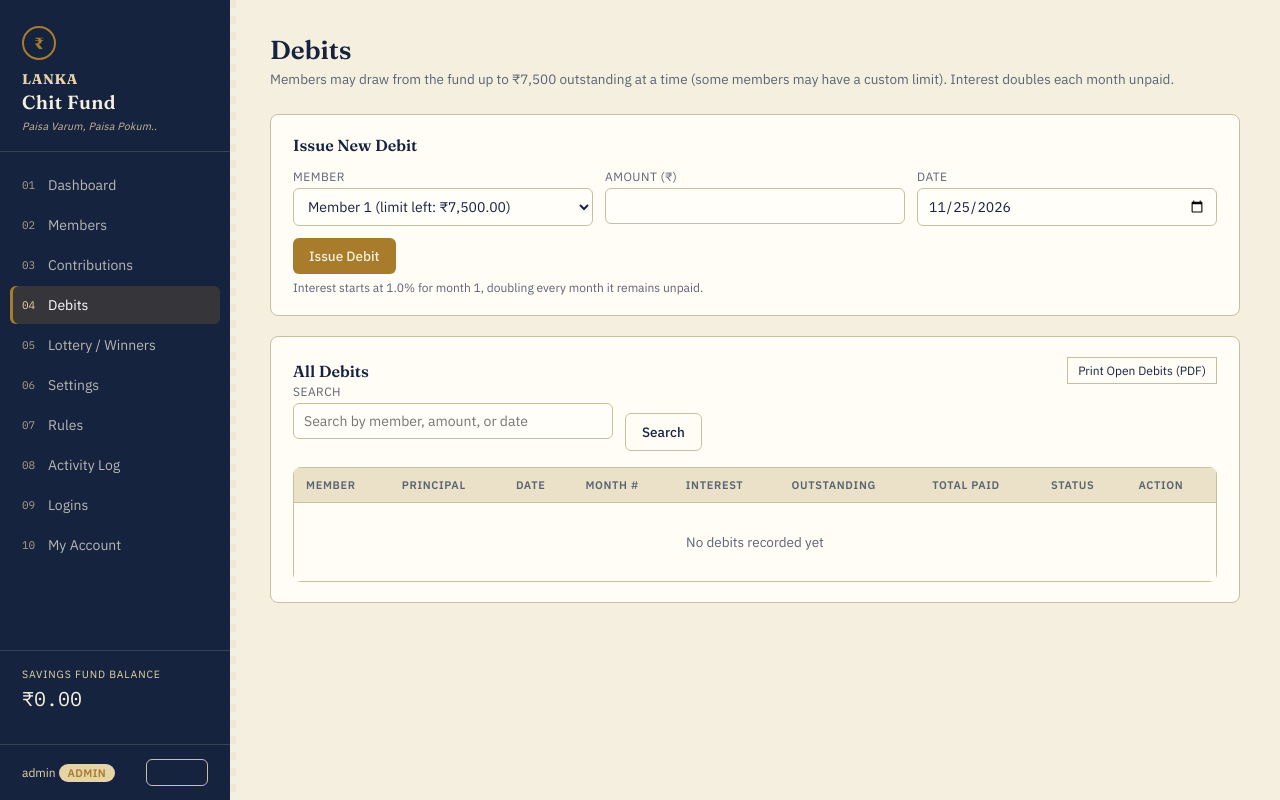
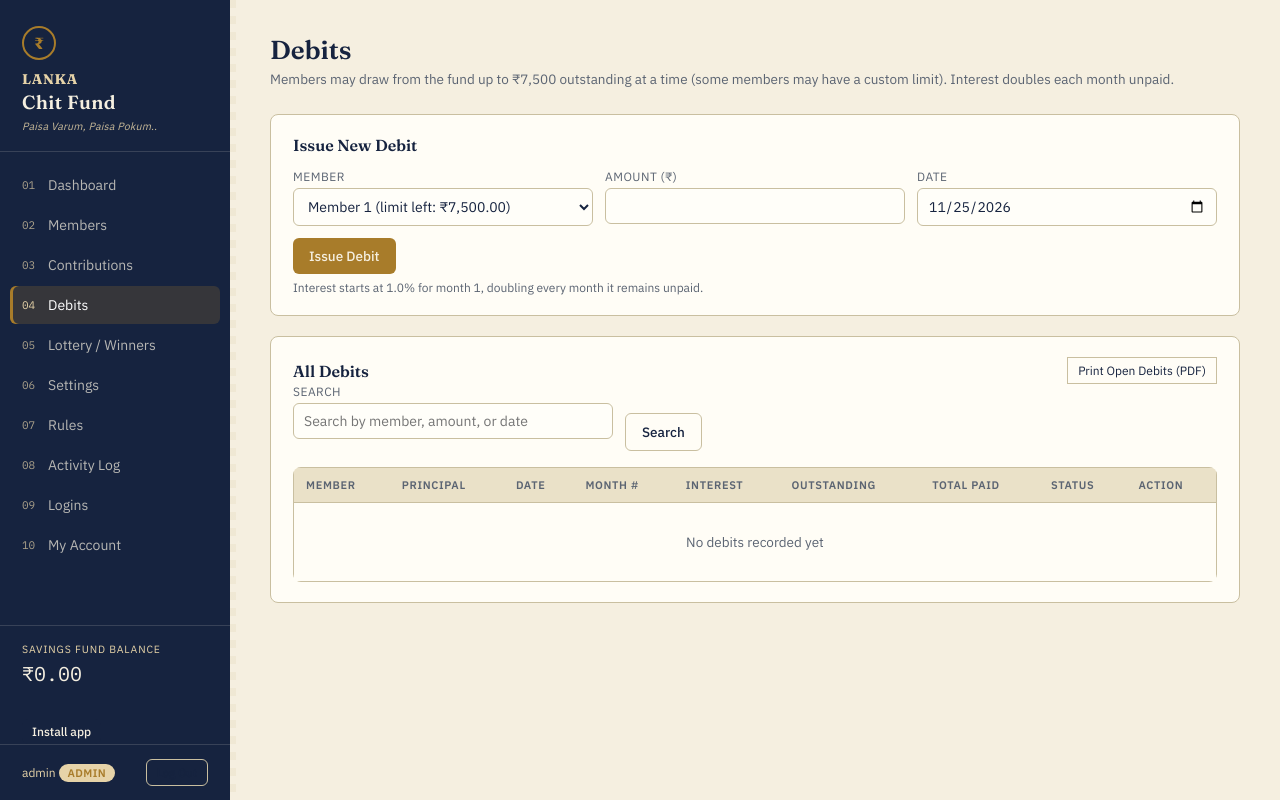
Before and after one commit to vysakhl/fundmanager, a Flask app: page /debits in a window 1280 px wide. Run offline with Flask 3, Linux system fonts and the light colour scheme; the visitor is signed in with stand-in values (Sample User, id 1).

Commit message:
after pwarename2

```diff
--- a/static/style.css
+++ b/static/style.css
@@ -144,7 +144,10 @@ button.btn.danger{background:var(--rust);}
   }
   .topbar-brand{display:flex;align-items:center;gap:8px;flex:1;font-family:'Fraunces',serif;font-weight:700;color:var(--brass-soft);font-size:14px;letter-spacing:.03em;text-transform:uppercase;}
   .topbar-brand .mark{width:26px;height:26px;border-radius:50%;border:2px solid var(--brass);display:flex;align-items:center;justify-content:center;font-family:'Fraunces',serif;font-weight:700;color:var(--brass);font-size:13px;}
-  .topbar-balance{font-size:13px;color:var(--brass-soft);}
+  .topbar-balance{font-size:13px;color:var(--brass-soft);white-space:nowrap;}
+  .topbar-brand{min-width:0;}
+  .topbar-brand .group-name{min-width:0;overflow:hidden;text-overflow:ellipsis;white-space:nowrap;}
+  .topbar-install{flex-shrink:0;padding:6px 11px;font-size:12px;}
 
   .hamburger{
     width:34px;height:34px;flex-shrink:0;background:none;border:1px solid rgba(245,239,224,.3);
@@ -179,3 +182,5 @@ button.btn.danger{background:var(--rust);}
 
 /* PWA install button */
 .sidebar-install{padding:10px 22px 0;}
+
+/* the top-bar Install button is mobile-only (the topbar itself is hidden on desktop) */
--- a/templates/_pwa_head.html
+++ b/templates/_pwa_head.html
@@ -8,26 +8,71 @@
 <meta name="apple-mobile-web-app-status-bar-style" content="black-translucent">
 <script>
 (function(){
+  var ua = navigator.userAgent || '';
+  var standalone = (window.matchMedia && window.matchMedia('(display-mode: standalone)').matches) || window.navigator.standalone === true;
+  var inWebView = /; wv\)/.test(ua);            // the Android APK wrapper: no install button there
+  var isIOS = /iphone|ipad|ipod/i.test(ua);
+  var deferred = null;                          // Chrome's install prompt, when it offers one
+
   if ('serviceWorker' in navigator) {
     window.addEventListener('load', function(){
       navigator.serviceWorker.register('/sw.js').catch(function(){});
     });
   }
-  // "Install app" button: shown only when the browser says the app can be installed
-  var deferred = null;
-  window.addEventListener('beforeinstallprompt', function(e){
-    e.preventDefault(); deferred = e;
-    document.querySelectorAll('.js-install').forEach(function(b){ b.style.display = 'inline-block'; });
+
+  function setVisible(show){
+    document.querySelectorAll('.js-install').forEach(function(b){ b.style.display = show ? 'inline-block' : 'none'; });
+  }
+
+  // Always offer "Install" unless the app is already installed / running as the app
+  document.addEventListener('DOMContentLoaded', function(){
+    if (!standalone && !inWebView) setVisible(true);
   });
-  window.addEventListener('appinstalled', function(){
-    deferred = null;
-    document.querySelectorAll('.js-install').forEach(function(b){ b.style.display = 'none'; });
-  });
+
+  window.addEventListener('beforeinstallprompt', function(e){ e.preventDefault(); deferred = e; });
+  window.addEventListener('appinstalled', function(){ deferred = null; setVisible(false); });
+
+  // Fallback when Chrome has no one-tap prompt available: show the manual steps
+  function showHelp(){
+    if (document.getElementById('installHelp')) return;
+    var wrap = document.createElement('div');
+    wrap.id = 'installHelp';
+    wrap.style.cssText = 'position:fixed;inset:0;background:rgba(22,35,63,.6);z-index:1000;display:flex;align-items:center;justify-content:center;padding:20px;';
+    var card = document.createElement('div');
+    card.style.cssText = 'background:#fffdf7;color:#16233f;border-radius:12px;padding:22px;max-width:340px;width:100%;font-family:system-ui,sans-serif;font-size:14px;line-height:1.5;';
+    var steps = isIOS
+      ? ['Tap the Share button in Safari.', 'Choose "Add to Home Screen".', 'Tap Add.']
+      : ['Tap the \u22EE menu at the top-right of Chrome.', 'Choose "Install app" (or "Add to Home screen").', 'Tap Install.'];
+    var h = document.createElement('div');
+    h.textContent = 'Install Lanka Chit Fund';
+    h.style.cssText = 'font-weight:700;font-size:16px;margin-bottom:10px;';
+    var ol = document.createElement('ol');
+    ol.style.cssText = 'margin:0 0 14px 18px;padding:0;';
+    steps.forEach(function(s){ var li = document.createElement('li'); li.textContent = s; ol.appendChild(li); });
+    var note = document.createElement('div');
+    note.textContent = isIOS ? '' : 'Use Chrome. If you don\u2019t see the option, update Chrome and reload this page.';
+    note.style.cssText = 'color:#5b6577;font-size:12.5px;margin-bottom:14px;';
+    var close = document.createElement('button');
+    close.type = 'button';
+    close.textContent = 'Got it';
+    close.style.cssText = 'width:100%;padding:11px;border:0;border-radius:8px;background:#b07d2a;color:#fff;font-weight:600;font-size:14px;';
+    close.addEventListener('click', function(){ wrap.remove(); });
+    wrap.addEventListener('click', function(ev){ if (ev.target === wrap) wrap.remove(); });
+    card.appendChild(h); card.appendChild(ol);
+    if (note.textContent) card.appendChild(note);
+    card.appendChild(close); wrap.appendChild(card);
+    document.body.appendChild(wrap);
+  }
+
   document.addEventListener('click', function(ev){
     var b = ev.target.closest && ev.target.closest('.js-install');
-    if (!b || !deferred) return;
-    deferred.prompt();
-    deferred.userChoice.finally(function(){ deferred = null; b.style.display = 'none'; });
+    if (!b) return;
+    if (deferred) {
+      var p = deferred; deferred = null;
+      p.prompt();
+    } else {
+      showHelp();
+    }
   });
 })();
 </script>
--- a/templates/base.html
+++ b/templates/base.html
@@ -20,6 +20,7 @@
       <span class="group-name">Lanka Chit Fund</span>
     </div>
     <div class="topbar-balance num">₹{{ '{:,.2f}'.format(settings.fund_balance) }}</div>
+    <button type="button" class="btn brass small js-install topbar-install" style="display:none;">Install</button>
   </div>
   <div class="overlay" id="overlay"></div>
   <aside class="sidebar" id="sidebar">
```
